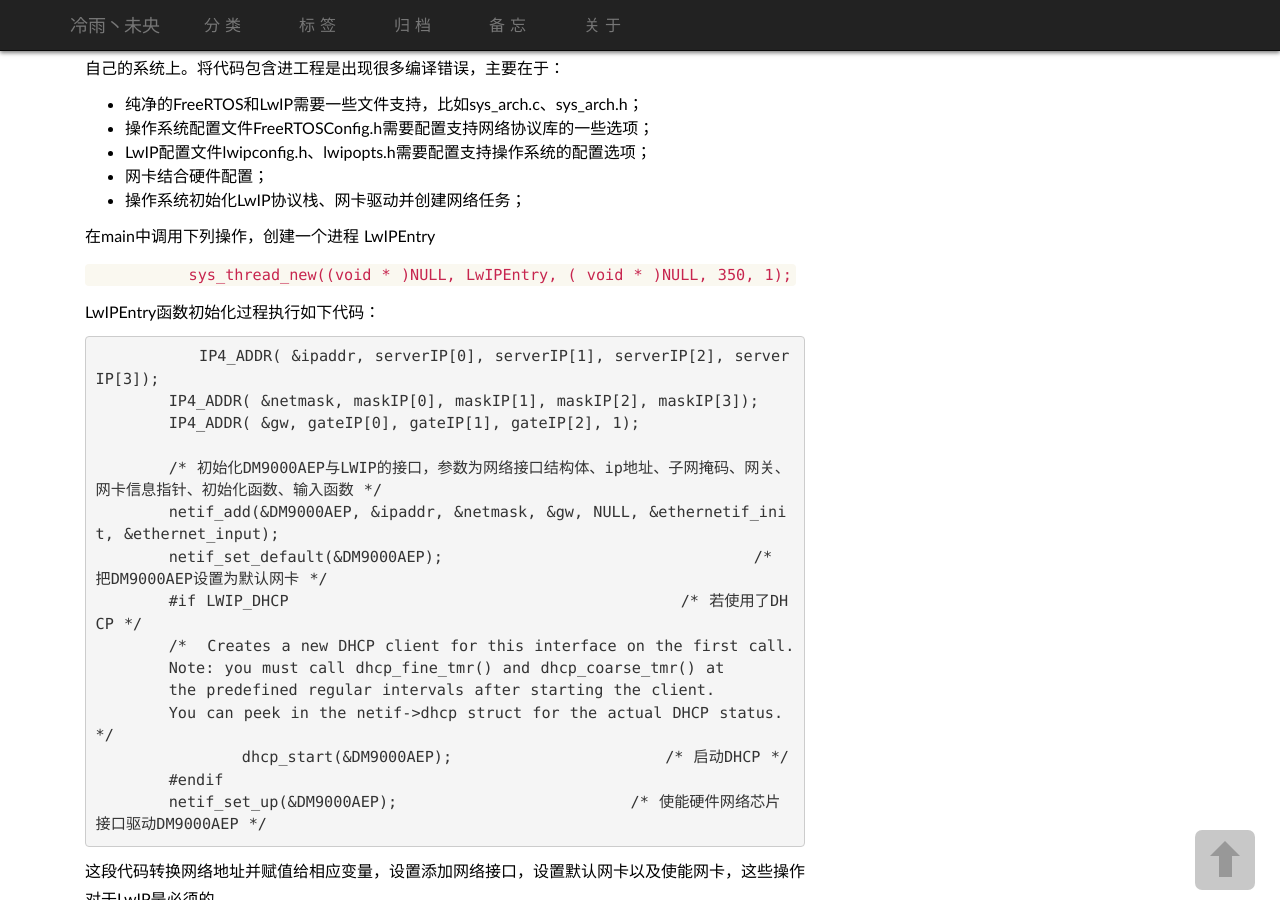
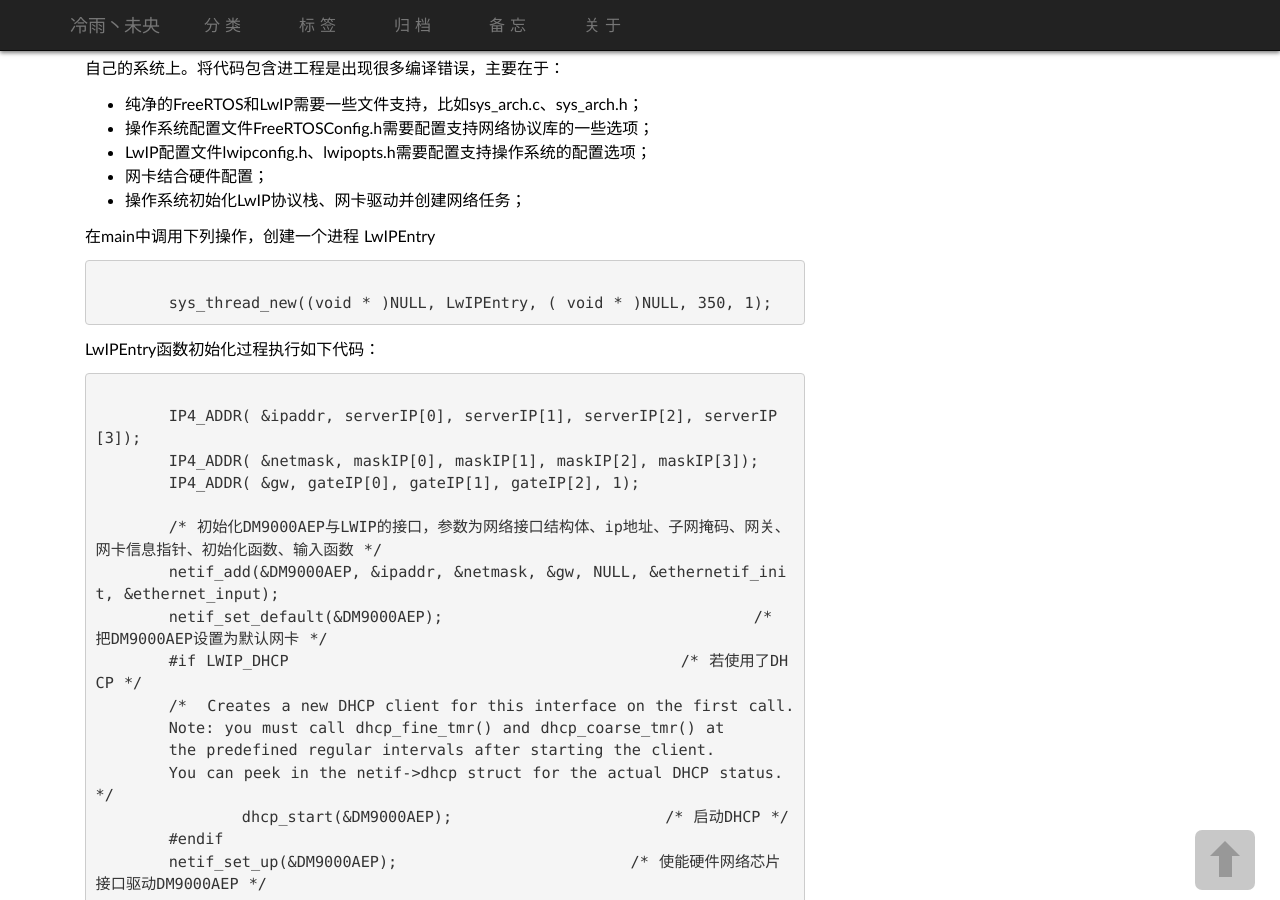
Before and after one commit to jeehong/jeehong.github.io, a Jekyll site: the page built from _posts/2016-04-20-project-glow-tube-clock.md, in a window 1280 px wide and 900 px high, scrolled down 4515 px. Built offline with Jekyll 4.4.1, drawn with Linux system fonts in a browser that asks for light colours; some web fonts are replaced; a script that is not in the unit is left out; comment, search, counter and statistics services are not loaded.

Commit message:
更新辉光管时钟博文03 2016/4/28

```diff
--- a/_posts/2016-04-20-project-glow-tube-clock.md
+++ b/_posts/2016-04-20-project-glow-tube-clock.md
@@ -52,9 +52,12 @@ tags:	    [diy, project]
 - 操作系统初始化LwIP协议栈、网卡驱动并创建网络任务；
 
 <p>在main中调用下列操作，创建一个进程 LwIPEntry</p>
-<code>	   sys_thread_new((void * )NULL, LwIPEntry, ( void * )NULL, 350, 1);</code>
+<pre><code>
+	sys_thread_new((void * )NULL, LwIPEntry, ( void * )NULL, 350, 1);
+</code></pre>
 <p>LwIPEntry函数初始化过程执行如下代码：</p>
-<pre><code>	   IP4_ADDR( &ipaddr, serverIP[0], serverIP[1], serverIP[2], serverIP[3]);
+<pre><code>
+	IP4_ADDR( &ipaddr, serverIP[0], serverIP[1], serverIP[2], serverIP[3]);
 	IP4_ADDR( &netmask, maskIP[0], maskIP[1], maskIP[2], maskIP[3]);
 	IP4_ADDR( &gw, gateIP[0], gateIP[1], gateIP[2], 1);
 
@@ -72,7 +75,8 @@ tags:	    [diy, project]
 </code></pre>
 <p>这段代码转换网络地址并赋值给相应变量，设置添加网络接口，设置默认网卡以及使能网卡，这些操作对于LwIP是必须的。</p>
 <p>最后，完成了初始化操作，就可以提供网络服务了，接下来就是配置socket操作：</p>
-<pre><code>    __pstConn = netconn_new(NETCONN_TCP);
+<pre><code>
+	__pstConn = netconn_new(NETCONN_TCP);
 	netconn_bind(__pstConn, NULL, 80);
 	netconn_listen(__pstConn);
    /* Initilaize the HelloWorld module */
```
